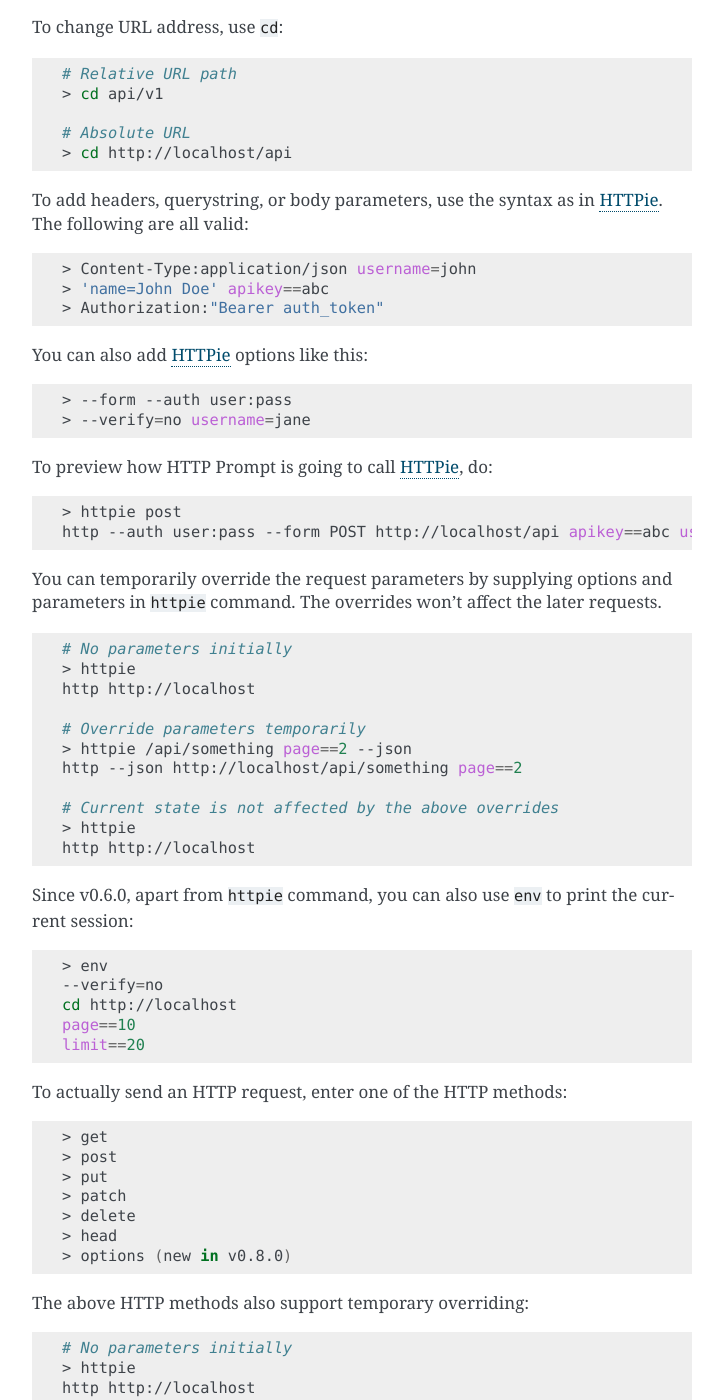
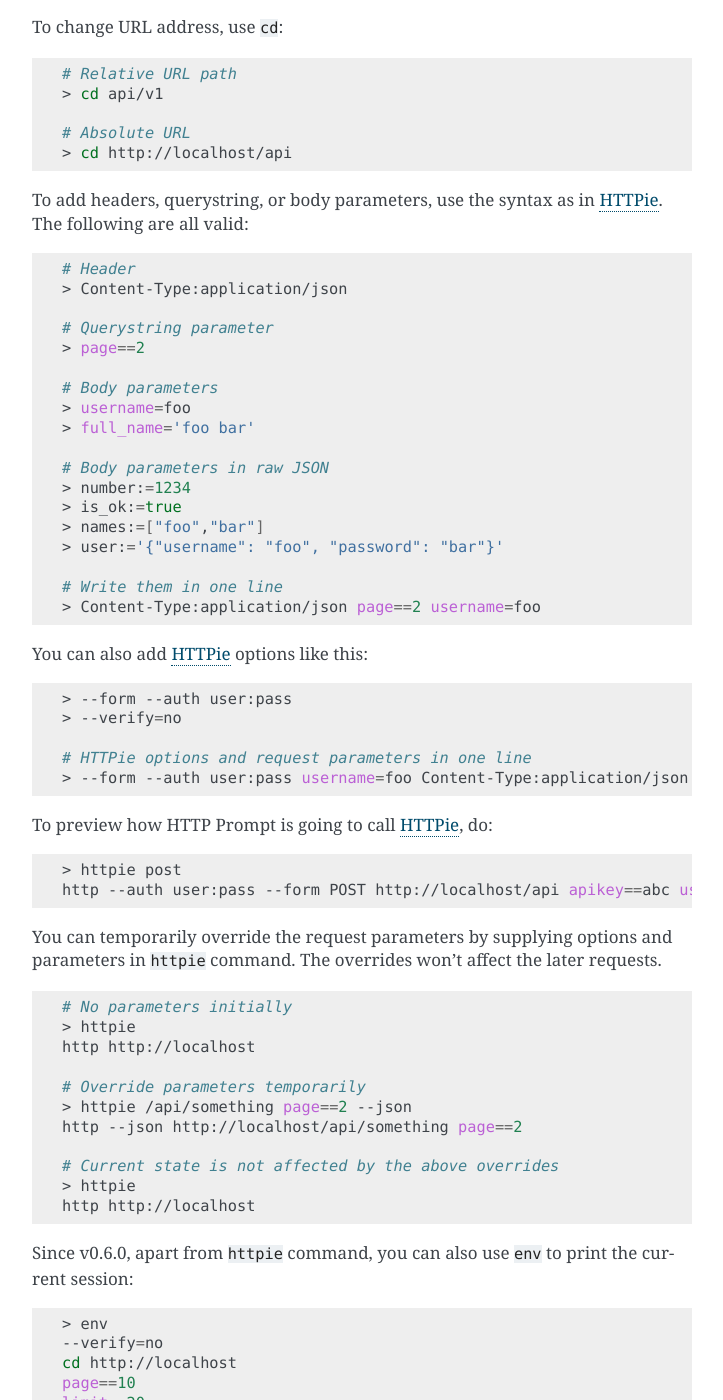
Before and after one commit to ihordev95/http-prompt, a Sphinx documentation site: the page built from docs/user-guide.rst, in a window 1280 px wide and 1400 px high, scrolled down 948 px. Shown: the whole window, without its empty margins (388-1111 px from the left). Built offline with Sphinx 7.4.7, drawn with Linux system fonts in a browser that asks for light colours; some of the changed text lies outside the part shown.

Commit message:
Update docs

````diff
--- a/docs/user-guide.rst
+++ b/docs/user-guide.rst
@@ -59,16 +59,34 @@ The following are all valid:
 
 .. code-block:: bash
 
-    > Content-Type:application/json username=john
-    > 'name=John Doe' apikey==abc
-    > Authorization:"Bearer auth_token"
+    # Header
+    > Content-Type:application/json
+
+    # Querystring parameter
+    > page==2
+
+    # Body parameters
+    > username=foo
+    > full_name='foo bar'
+
+    # Body parameters in raw JSON
+    > number:=1234
+    > is_ok:=true
+    > names:=["foo","bar"]
+    > user:='{"username": "foo", "password": "bar"}'
+
+    # Write them in one line
+    > Content-Type:application/json page==2 username=foo
 
 You can also add HTTPie_ options like this:
 
 .. code-block:: bash
 
     > --form --auth user:pass
-    > --verify=no username=jane
+    > --verify=no
+
+    # HTTPie options and request parameters in one line
+    > --form --auth user:pass username=foo Content-Type:application/json
 
 To preview how HTTP Prompt is going to call HTTPie_, do:
 
@@ -138,9 +156,16 @@ HTTPie_ option:
 
 .. code-block:: bash
 
+    # Remove a header
     > rm -h Content-Type
+
+    # Remove a querystring parameter
     > rm -q apikey
+
+    # Remove a body parameter
     > rm -b username
+
+    # Remove an HTTPie option
     > rm -o --auth
 
 To reset the session, i.e., clear all parameters and options:
@@ -175,7 +200,8 @@ where ``COMMAND`` can be one of the following:
 
 * ``env``
 * ``httpie``
-* HTTP actions: ``get``, ``post``, ``put``, ``patch``, ``delete``, ``head``
+* HTTP actions: ``get``, ``post``, ``put``, ``patch``, ``delete``, ``head``,
+  ``options``
 
 
 Saving and Loading Sessions
@@ -200,7 +226,7 @@ Usage:
     # Update the current session
     > source /path/to/file
 
-    # Overwrite the current session completely
+    # Wipe out the current session and load from a file
     > exec /path/to/file
 
 
@@ -261,7 +287,7 @@ Shell Substitution
 *New in v0.7.0.*
 
 Shell substitution happens when you put a shell command between two backticks
-like ``\`...\```. This syntax allows you compute a value from the shell
+like ```...```. This syntax allows you compute a value from the shell
 environment and assign the value to a parameter::
 
     # Set date to current time
@@ -317,5 +343,5 @@ replaced by ``env``, ``exec`` and ``source`` commands. See the discussion in
 `issue #70 <https://github.com/eliangcs/http-prompt/issues/70>`_ for detail.
 
 
-.. _HTTPie: https://github.com/jkbrzt/httpie
+.. _HTTPie: https://httpie.org
 .. _jq: https://stedolan.github.io/jq/
````
